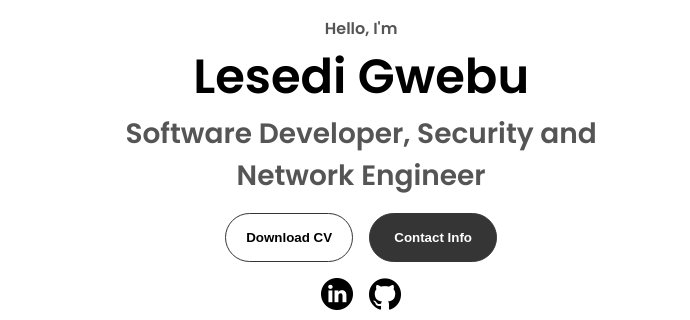
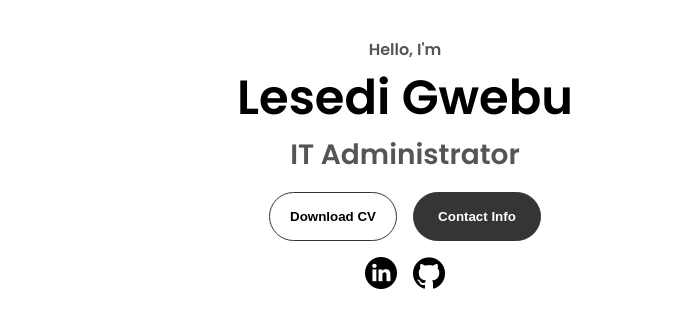
Before and after one commit to lesediGwebu/html-css-js-lesedi-web-portfolio, a plain HTML site: page index.html in a window 1280 px wide. Shown: the part 321-641 px from the top of the page, 475-1165 px from the left. Drawn offline with Linux system fonts and the light colour scheme; files whose address does not match are found by name.

Commit message:
Update index.html

```diff
--- a/index.html
+++ b/index.html
@@ -42,7 +42,7 @@
         <div class="section__text">
             <p class="section__text__p1">Hello, I'm</p>
             <h1 class="title">Lesedi Gwebu</h1>
-            <p class="section__text__p2">Software Developer, Security and Network Engineer</p>
+            <p class="section__text__p2">IT Administrator</p>
             <div class="btn-container">
                 <button class="btn btn-color-2" onclick="window.open('./assets/Lesedi-Gwebu-CV.pdf')">
                     Download CV</button>
```
